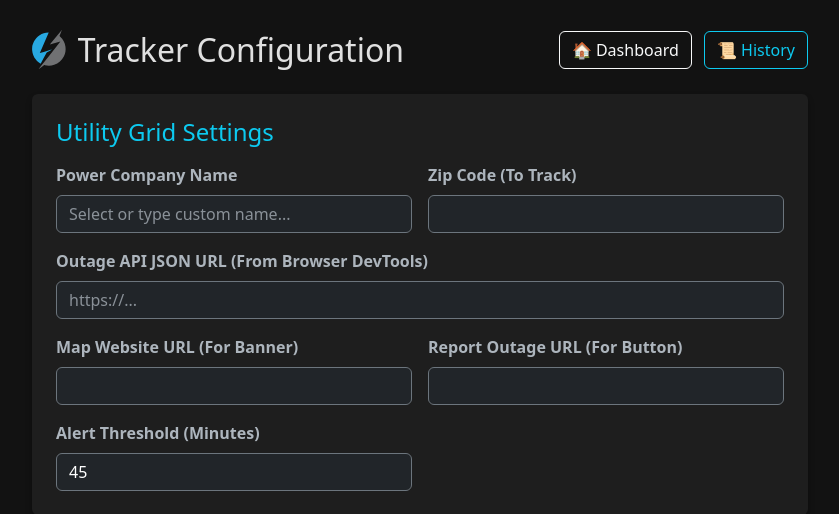
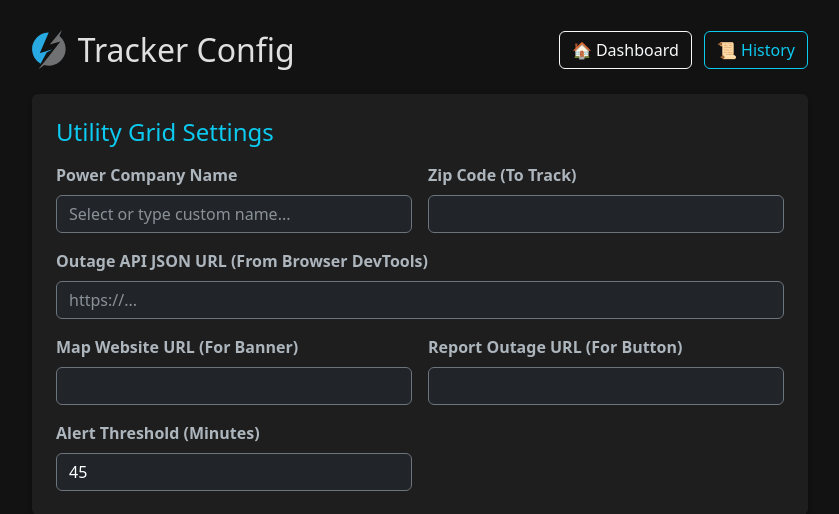
Before and after one commit to NightHawkATL/outage-tracker, a Flask app: page /config in a window 1280 px wide. Shown: the top 514 px of the page, without its empty margins (220-1059 px from the left). Run offline with Flask 3, Linux system fonts and the light colour scheme.

Commit message:
Update templates/config.html

```diff
--- a/templates/config.html
+++ b/templates/config.html
@@ -2,7 +2,7 @@
 <html lang="en" data-bs-theme="dark">
 <head>
     <meta charset="UTF-8">
-    <title>Configuration</title>
+    <title>Outage Tracker - Config</title>
     <link rel="icon" href="{{ url_for('static', filename='favicon.ico') }}" type="image/x-icon">
     <link href="https://cdn.jsdelivr.net/npm/bootstrap@5.3.0/dist/css/bootstrap.min.css" rel="stylesheet">
     <style>
@@ -16,7 +16,7 @@
         <div class="d-flex justify-content-between align-items-center mb-4">
             <h2 class="mb-0 d-flex align-items-center">
                 <img src="{{ url_for('static', filename='logo.svg') }}" alt="Logo" style="height: 40px; margin-right: 12px;">
-                Tracker Configuration
+                Tracker Config
             </h2>
             <div>
                 <a href="/" class="btn btn-outline-light me-2">🏠 Dashboard</a>
```
